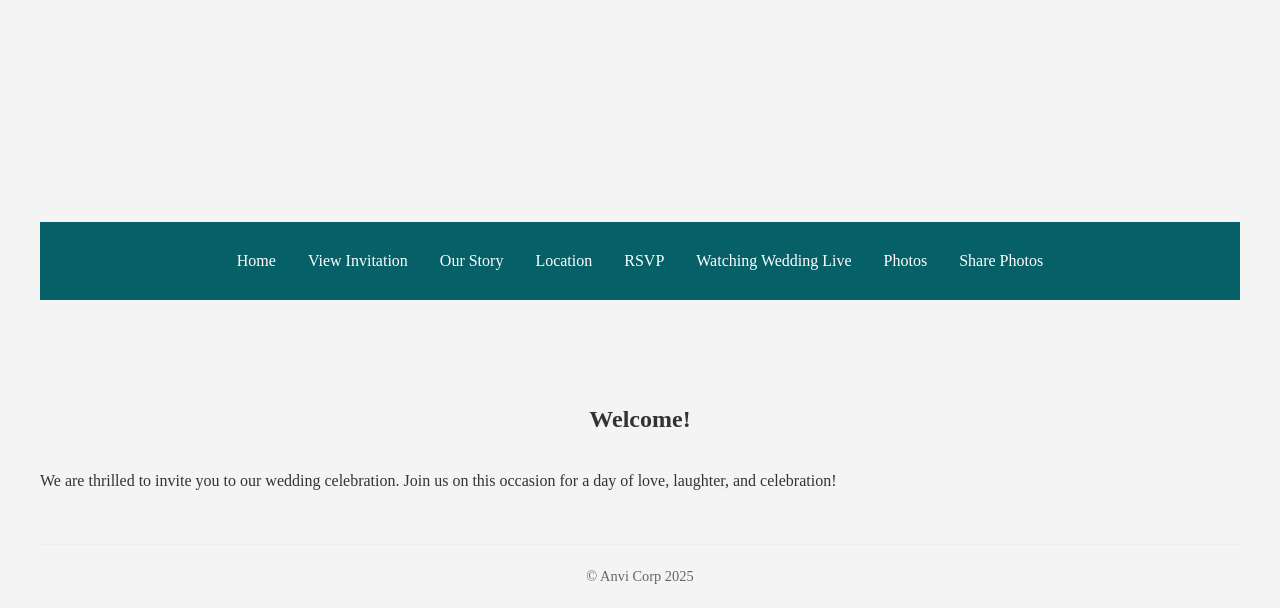
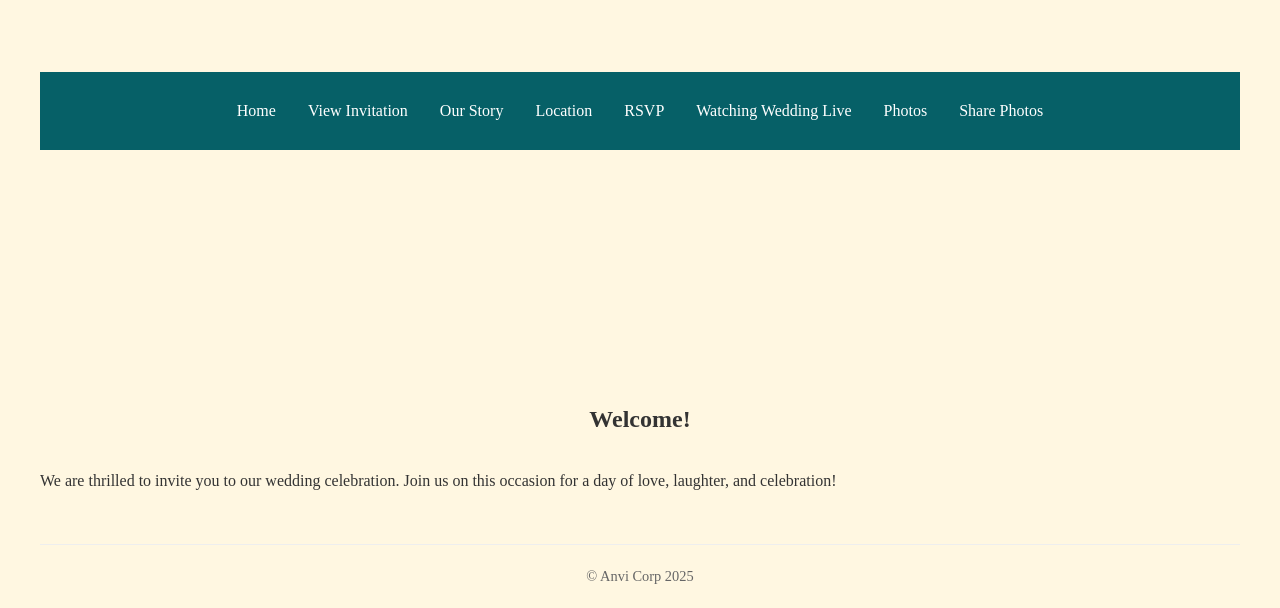
Before and after one commit to rahulkalpsts107/athiraandgowtham, a website: page index.html in a window 1280 px wide. Shown: the part 582-1190 px from the top of the page. Drawn offline with Linux system fonts and the light colour scheme; a web font is replaced by a local one.

Commit message:
Fix background color

```diff
--- a/server.js
+++ b/server.js
@@ -73,7 +73,7 @@ app.post('/submit-rsvp', async (req, res) => {
 
 // Get uploaded photos
 app.get('/get-photos', (req, res) => {
-    fs.readdir(uploadsDir, (err, files) => {
+    fs.readdir(ourPhotosDir, (err, files) => {
         if (err) {
             console.error('Error reading uploads directory:', err);
             return res.status(500).json({ error: 'Error reading uploads directory' });
--- a/styles.css
+++ b/styles.css
@@ -5,7 +5,7 @@ body {
     margin: 0;
     padding: 0;
     line-height: 1.6;
-    background-color: #f4f4f4;
+    background-color: #FFF7E1;
     color: #333;
     display: flex;
     flex-direction: column;
@@ -38,7 +38,7 @@ h1, h2, h3 {
 
 nav {
     position: absolute;
-    bottom: -50px;
+    bottom: 100px;
     left: 0;
     right: 0;
     margin: 0 auto;
```
